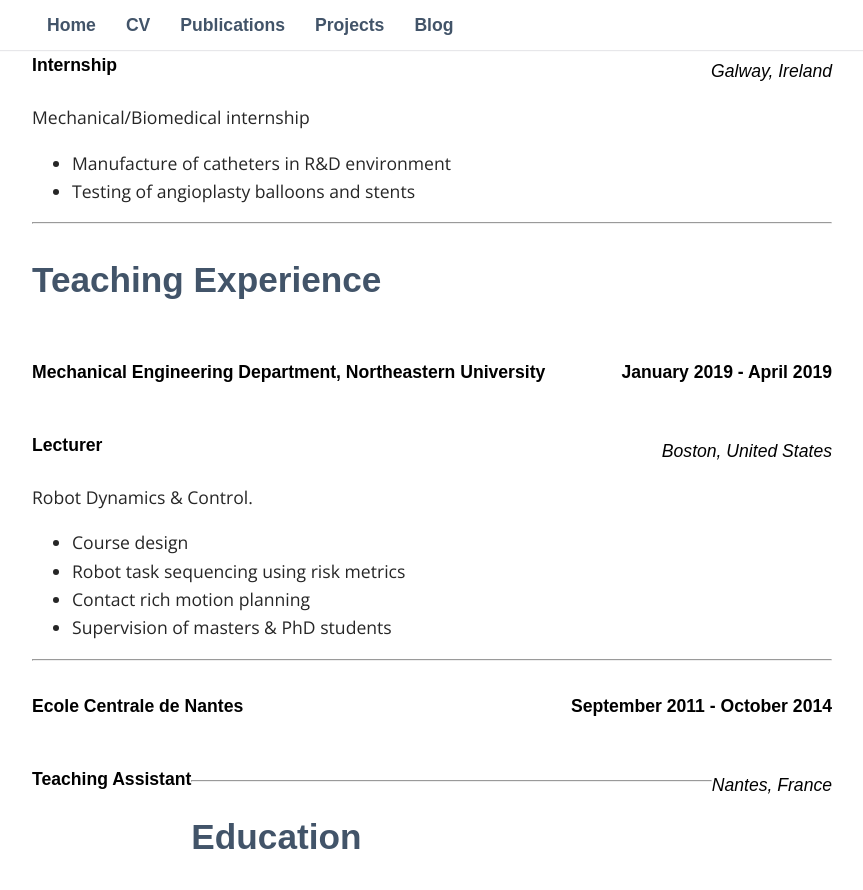
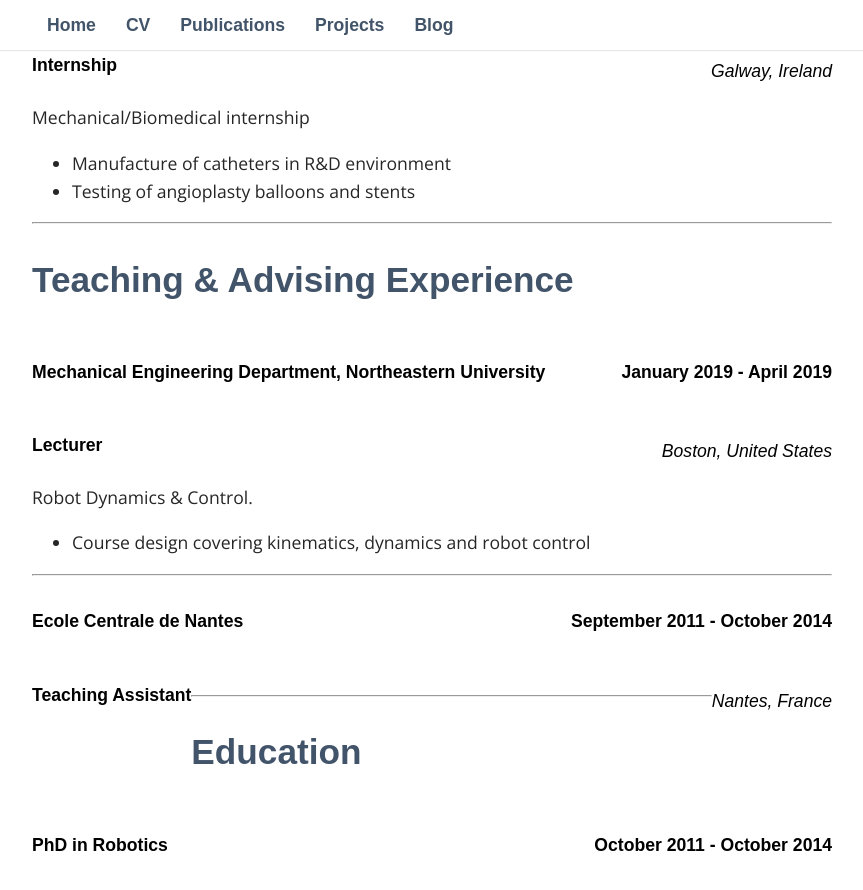
Before and after one commit to philip-long/philip-long.github.io, a Jekyll site: the page built from cv/index.html, in a window 1280 px wide and 900 px high, scrolled down 2093 px. Shown: the top 890 px of the window, without its empty margins (208-1071 px from the left). Built offline with Jekyll 4.4.1, drawn with Linux system fonts in a browser that asks for light colours; nearby versions of some CDN libraries; some web fonts are replaced; library files that are not in the unit come from our copies.

Commit message:
Update index.html

```diff
--- a/cv/index.html
+++ b/cv/index.html
@@ -171,7 +171,7 @@
                                         </ul>
 <hr>
 
-                <h2 class="col">Teaching Experience</h2>
+                <h2 class="col">Teaching & Advising Experience</h2>
 
 	<div style="clear: both">
     <h4 style="float: left">Mechanical Engineering Department, Northeastern University</h4>
@@ -189,10 +189,7 @@
 </br>
        	 <p> Robot Dynamics & Control. </p>
                     <ul class="desc">
-                    	<li> Course design  </li>
-                        <li> Robot task sequencing using risk metrics </li>
-			<li> Contact rich motion planning </li>
-			<li> Supervision of masters & PhD students </li>
+                    	<li> Course design  covering kinematics, dynamics and robot control </li>
                     </ul>
 
 <hr>
```
